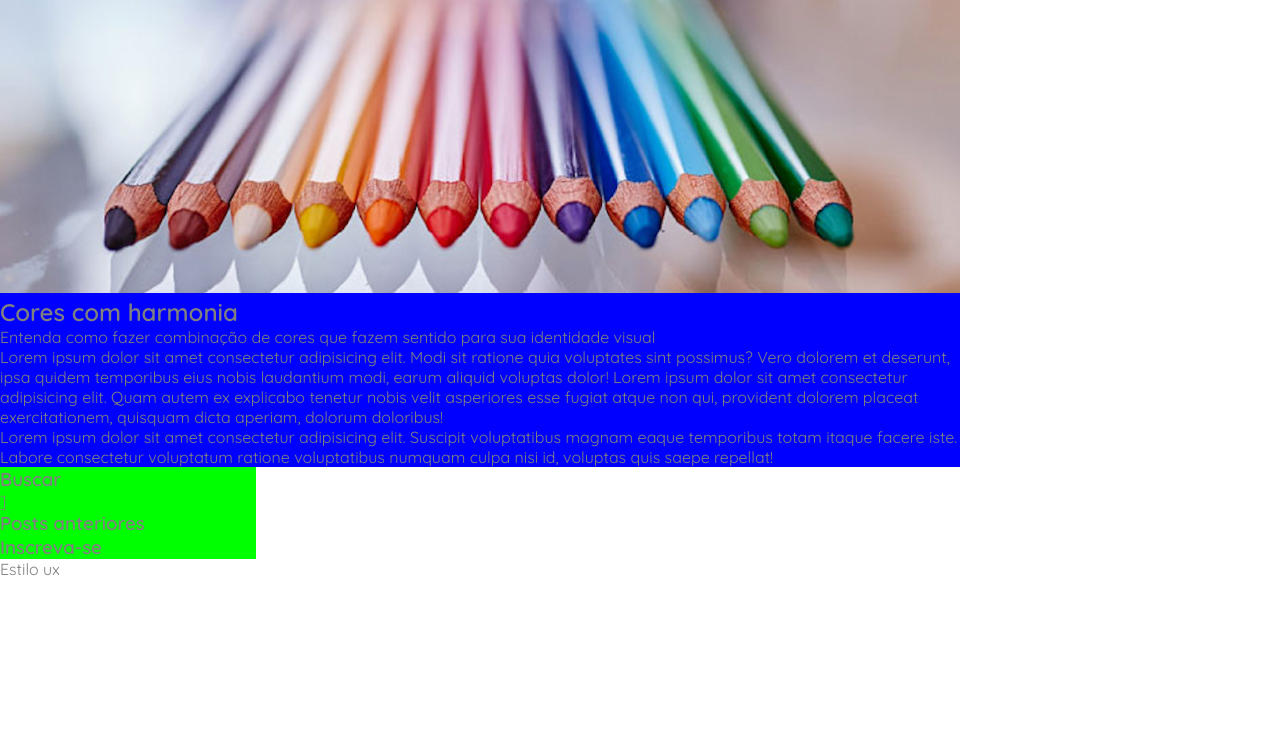
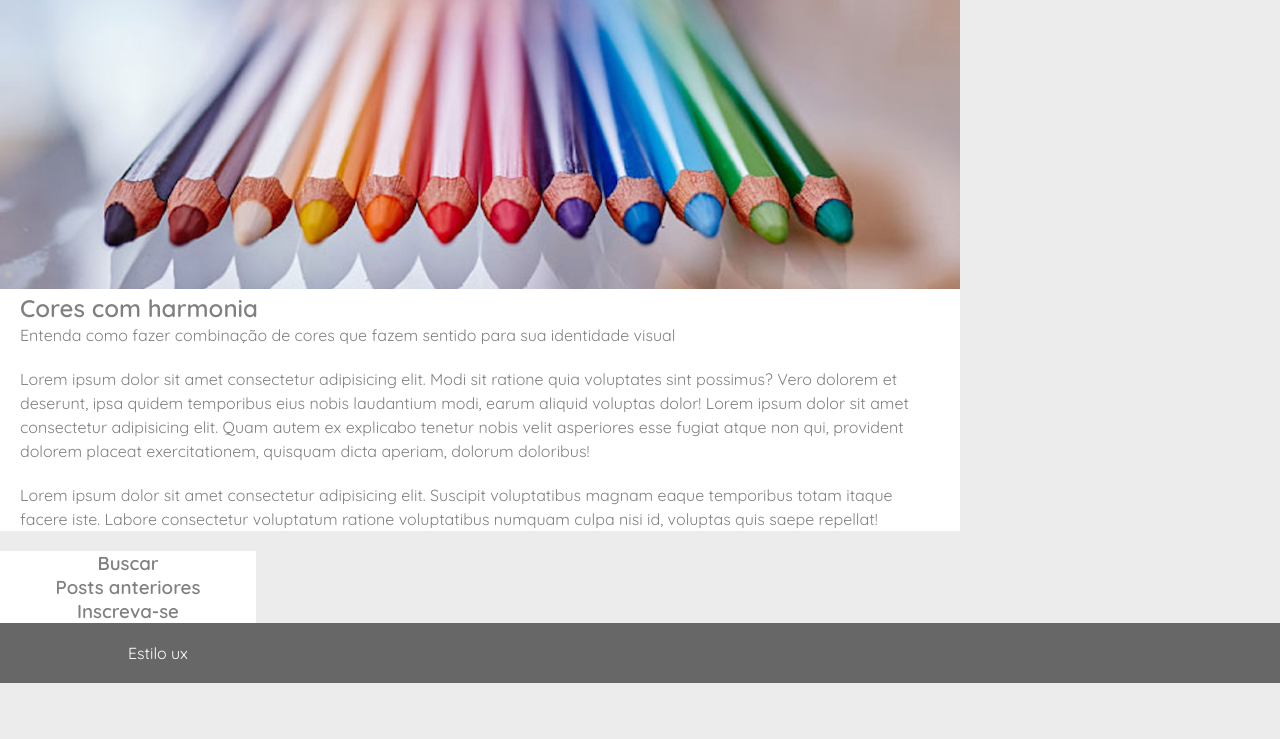
Before and after one commit to Wand9/Novo-projeto-estilo-ux, a plain HTML site: page index.html in a window 1280 px wide. Shown: the part 61-800 px from the top of the page. Drawn offline with Linux system fonts and the light colour scheme.

Commit message:
finalização do projeto estiloux

```diff
--- a/index.html
+++ b/index.html
@@ -1,5 +1,6 @@
 <!DOCTYPE html>
 <html lang="en">
+
 <head>
     <meta charset="UTF-8">
     <meta http-equiv="X-UA-Compatible" content="IE=edge">
@@ -7,10 +8,11 @@
     <title>Document</title>
     <link rel="stylesheet" href="styles/style.css">
 </head>
+
 <body>
     <!-- CABEÇALHO -->
     <header>
-        <div class="container-grid header-flex">
+        <div class="grid-layout header-flex">
             <!-- Título principal da página -->
             <h1>Estilo<span id="logoux">UX</span></h1>
             <nav>
@@ -23,7 +25,7 @@
 
     <main>
 
-        <div class="container-grid colum-flex"></div>
+        <div class="grid-layout colum-flex"></div>
 
         <section class="coluna1">
             <img id="lapis" src="images/lapis-de-cor.png" alt="Lápis de cor">
@@ -32,17 +34,21 @@
 
             <p>Entenda como fazer combinação de cores que fazem sentido para sua identidade visual</p>
 
-            <p>Lorem ipsum dolor sit amet consectetur adipisicing elit. Modi sit ratione quia voluptates sint possimus? Vero dolorem et deserunt, ipsa quidem temporibus eius nobis laudantium modi, earum aliquid voluptas dolor! Lorem ipsum dolor sit amet consectetur adipisicing elit. Quam autem ex explicabo tenetur nobis velit asperiores esse fugiat atque non qui, provident dolorem placeat exercitationem, quisquam dicta aperiam, dolorum doloribus!</p>
+            <p>Lorem ipsum dolor sit amet consectetur adipisicing elit. Modi sit ratione quia voluptates sint possimus?
+                Vero dolorem et deserunt, ipsa quidem temporibus eius nobis laudantium modi, earum aliquid voluptas
+                dolor! Lorem ipsum dolor sit amet consectetur adipisicing elit. Quam autem ex explicabo tenetur nobis
+                velit asperiores esse fugiat atque non qui, provident dolorem placeat exercitationem, quisquam dicta
+                aperiam, dolorum doloribus!</p>
 
-            <p>Lorem ipsum dolor sit amet consectetur adipisicing elit. Suscipit voluptatibus magnam eaque temporibus totam itaque facere iste. Labore consectetur voluptatum ratione voluptatibus numquam culpa nisi id, voluptas quis saepe repellat!</p>
+            <p>Lorem ipsum dolor sit amet consectetur adipisicing elit. Suscipit voluptatibus magnam eaque temporibus
+                totam itaque facere iste. Labore consectetur voluptatum ratione voluptatibus numquam culpa nisi id,
+                voluptas quis saepe repellat!</p>
         </section>
-
-
 
         <aside class="coluna2">
 
             <article>
-                <h3>Buscar</h3>]
+                <h3>Buscar</h3>
             </article>
 
             <article>
@@ -54,10 +60,16 @@
             </article>
 
         </aside>
+
+        </div>
+
     </main>
 
-    <FOOTEr>
-        <P>Estilo ux</P>
-    </FOOTEr>
+    <footer>
+        <div class="grid-layout">
+            <P>Estilo ux</P>
+        </div>
+    </footer>
 </body>
+
 </html>
--- a/styles/style.css
+++ b/styles/style.css
@@ -7,23 +7,24 @@
 }
 
 body {
-
     font-family: 'Quicksand', sans-serif;
     color: grey;
+    background-color: #EDECED;
 }
 
 /* configurações genérica */
 
-.container-grid {
+.grid-layout {
     width: 80%;
+    max-width: 1200px;
+    min-width: 992px;
     margin: 0 auto;
-    background-color: purple;
+
 }
 
 /* cabeçalho */
 header {
-    background-color: grey;
-    text-decoration: none;
+    background-color: #676767;
 }
 
 header .header-flex {
@@ -34,7 +35,6 @@ header .header-flex {
 header h1 {
     color: white;
     font-weight: 300;
-    border: 2px solid white;
 
 }
 
@@ -44,30 +44,44 @@ header h1 #logoux{
 
 }
 
+h2 {
+
+    display: flex;
+    flex-direction: row;
+    justify-content: flex-start;
+
+}
+
+p {
+    display: flex;
+    flex-direction: row;
+    justify-content: space-between;
+    align-items: flex-start;
+}
+
 header nav {
+    color: white;
+    width: 200px;
+    display: flex;
+    flex-direction: row;
     justify-content: space-between;
     align-items: center;
-
 }
 
 header nav a {
     color: white;
     text-decoration: white;
-    border: 2px solid white;
-    justify-content: space-between;
-    align-items: center;
 }
 
-/* h2 {
-    width: 300;
-    height: 100;
-    border: 1px solid blue;
-
-    margin-top:auto;
-    margin: 20px;
-    margin: 20px 10px 20px 10px;
-} */
-
+h3 {
+    display: flex;
+    justify-content: center;
+    align-items: flex-start;
+}
+.coluna-flex {
+     display: flex;
+     justify-content: space-between;
+ }
 
 main .coluna-flex {
     display: flex;
@@ -76,16 +90,57 @@ main .coluna-flex {
 
 main .coluna1 {
     width: 75%;
-    background-color: blue;
+    background-color: white;
+}
+
+main .coluna2 {
+    width: 20%;
 }
 
 /* imagem lapis */
 main .coluna1 #lapis {
     width: 100%;
+}
+
+main .coluna1 h2 {
+
+    margin: 0 20px;
 
 }
 
-main .coluna2 {
-    width: 20%;
-    background-color: lime;
+main .coluna1 p {
+
+    margin: 0 20px 20px 20px;
+
+    line-height: 24px;
 }
+
+main .coluna2 article {
+    background-color: white;
+}
+
+h3 {
+    display: flex;
+    justify-content: center;
+    align-items: flex-start;
+
+}
+
+/* footer */
+
+footer {
+    padding-top: 20px;
+    padding-right: 0px;
+    padding-bottom: 20px;
+    padding-left: 0px;
+
+    padding: 0; /* top right bottom left*/
+    padding: 0 20px; /* top/bottom rigth/left */
+    padding: 0 20px 40; /* top rigth/left bottom */
+    padding: 10px 10px 10px 10px; /* top rigth bottom left*/
+
+    padding: 20px 0;
+
+    color: white;
+    background-color: #676767;
+}
```
